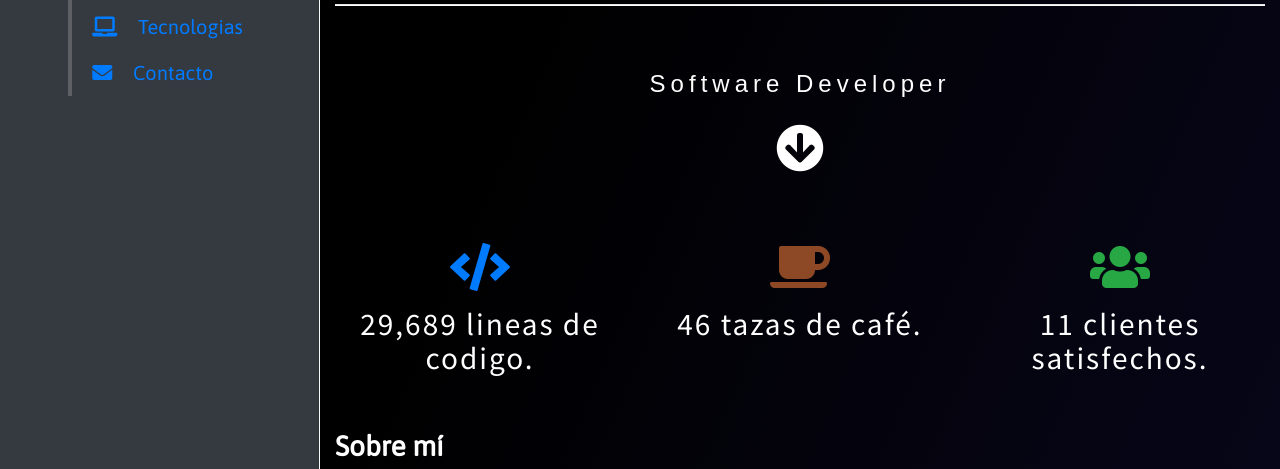
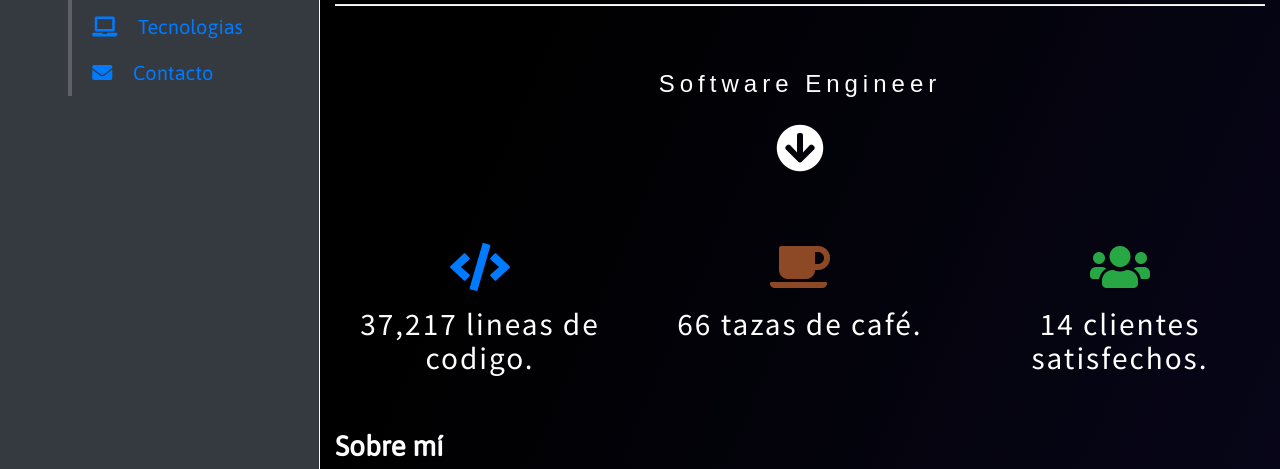
Before and after one commit to cjtony/marc.github.io, a plain HTML site: page index.html in a window 1280 px wide. Shown: the part 288-757 px from the top of the page. Drawn offline with Linux system fonts and the light colour scheme; a web font is replaced by a local one.

Commit message:
Actualización contenido

```diff
--- a/index.html
+++ b/index.html
@@ -79,7 +79,7 @@
                 	<hr style="height:1px;" class="bg-white">
                 </div>
                 <h4 class="text-center text-white let-style-1 spacing animated fadeInDown delay-2s">
-                	Software Developer
+                	Software Engineer
                 </h4>
                 <div class="text-center">
                 	<a id="tarico" data-scroll href="#sec2" class="ocult animated fadeInDown delay-1s">
@@ -90,15 +90,15 @@
                 	<div class="row text-center">
                 		<div class="col-sm-4 mt-4">
                 			<i class="fas fa-code fa-3x text-white text-primary"></i>
-                			<h3 class="text-white mt-3 let-style-3 spacing2">29,689 lineas de codigo.</h3>
+                			<h3 class="text-white mt-3 let-style-3 spacing2">37,217 lineas de codigo.</h3>
                 		</div>
                 		<div class="col-sm-4 mt-4">
                 			<i class="fas fa-coffee fa-3x text-white text-brown"></i>
-                			<h3 class="text-white mt-3 let-style-3 spacing2"> 46 tazas de café.</h3>
+                			<h3 class="text-white mt-3 let-style-3 spacing2"> 66 tazas de café.</h3>
                 		</div>
                 		<div class="col-sm-4 mt-4">
                 			<i class="fas fa-users fa-3x text-white text-success"></i>
-                			<h3 class="text-white mt-3 let-style-3 spacing2">11 clientes satisfechos.</h3>
+                			<h3 class="text-white mt-3 let-style-3 spacing2">14 clientes satisfechos.</h3>
                 		</div>
                 	</div>
                 </div>
```
